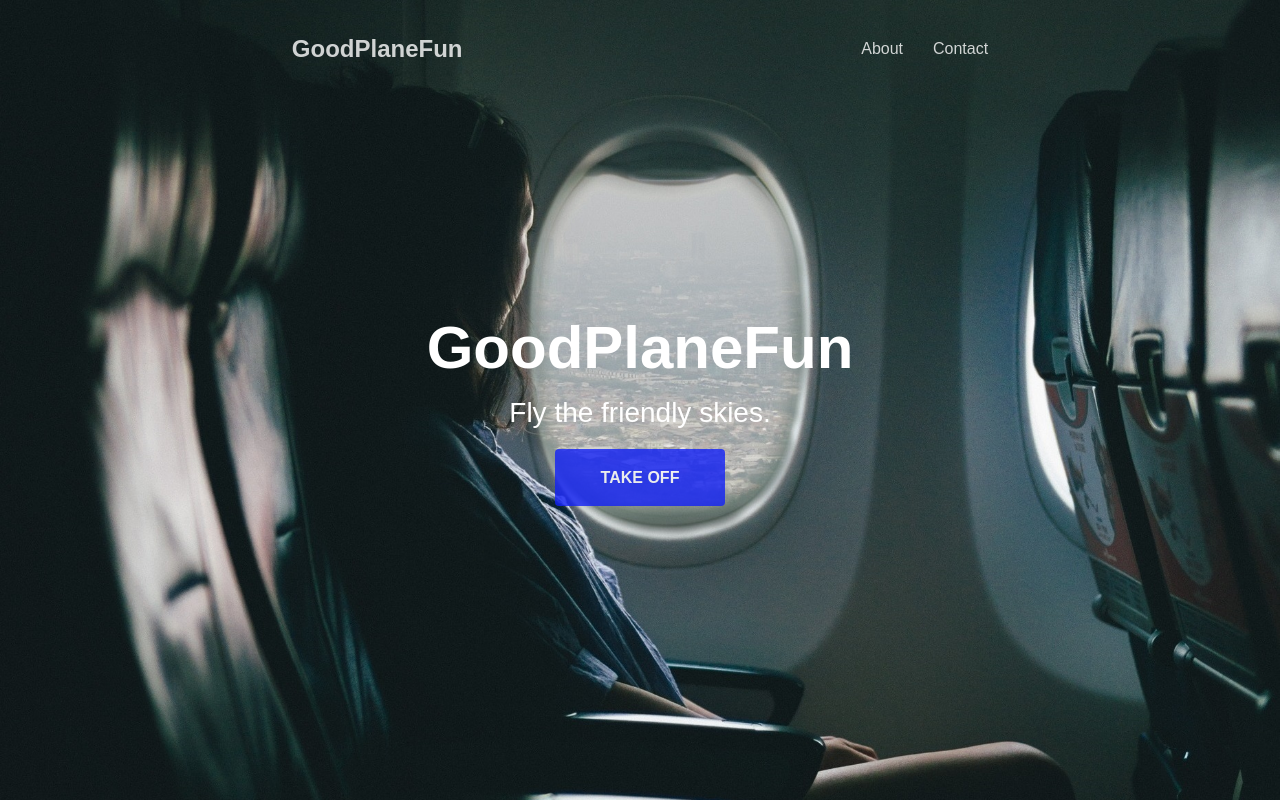
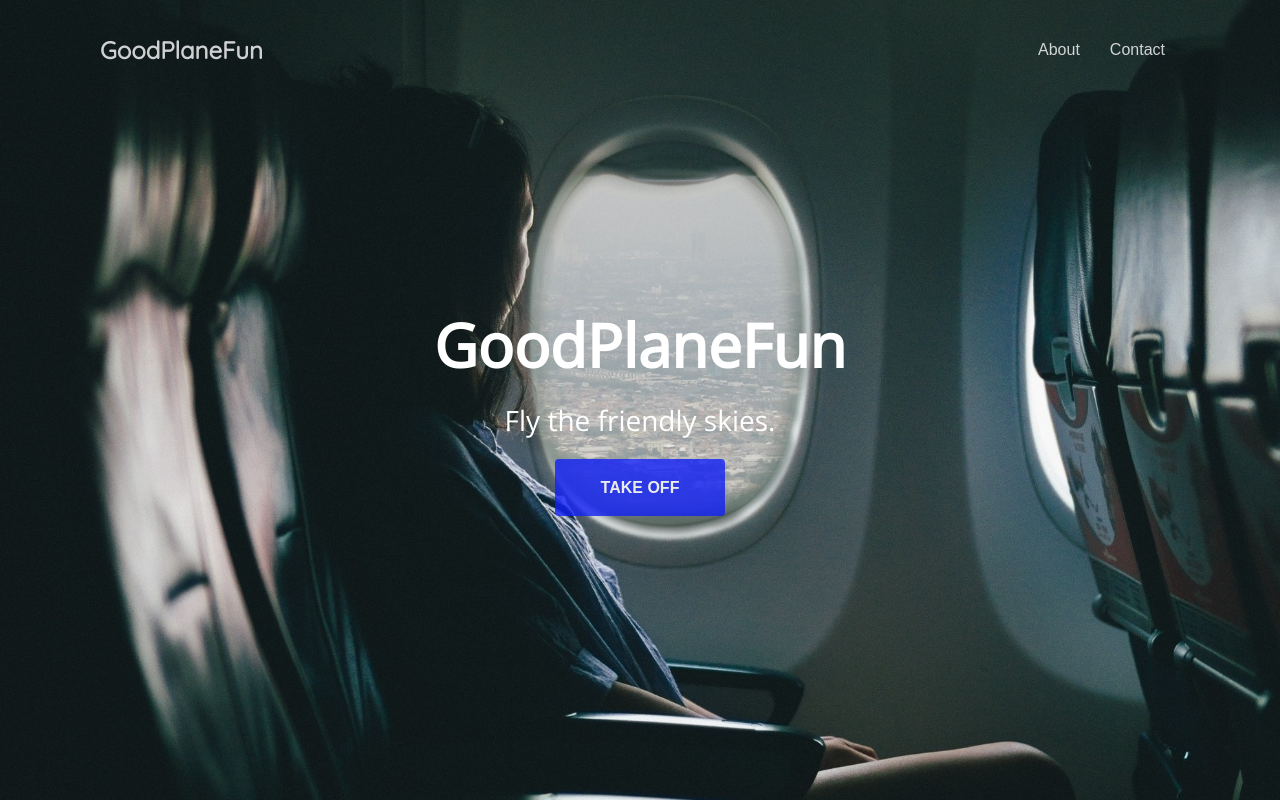
Before and after one commit to tomrobey/tomrobey.github.io, a plain HTML site: page index.html in a window 1280 px wide. Shown: the top 802 px of the page. Drawn offline with nearby package versions, Linux system fonts and the light colour scheme; a script that the page names is missing.

Commit message:
Update main.css

```diff
--- a/main.css
+++ b/main.css
@@ -9,14 +9,14 @@ html {
     color: #555;
 }
 
-nav {
+ul, nav {
     list-style: none;
 }
 
 a {
     text-decoration: none;
     opacity: .8;
-    font: #fff;
+    /* font: #fff; */
     color: inherit;
     cursor: pointer;
 
@@ -31,7 +31,6 @@ a.btn{
 	border-radius: 4px;
 	text-transform: uppercase;
 	background-color: rgb(18, 33, 247);
-/* 	background-color: rgb(216, 125, 6); */
 	font-weight: 800;
 	text-align: center;
 }
@@ -50,7 +49,26 @@ section {
     align-items: center;
     padding: 100px;
 }
+/* @media (max-width: 1000px){
+
+	section{
+		padding: 100px 50px;
+	}
+
+}
+
+@media (max-width: 600px){
+
+	section{
+		padding: 80px 30px;
+	}
+
+} */
+
+
+
 section h3.title {
+    color: orange;
     text-transform: capitalize;
     font: bold 60px 'Open Sans', sans-serif;
     margin-bottom: 30px;
@@ -65,13 +83,22 @@ section p {
     margin-bottom: 30px;
     text-align: center;
 }
+/* ul.grid{
+	width: 100%;
+	display: flex;
+	flex-wrap: wrap;
+	justify-content: center;
+} */
 
 
 header {
     position: absolute;
+    top: 0;
+    left: 0;
+    z-index: 10;
     width: 100%;
     display: flex;
-    justify-content: space-around;
+    justify-content: space-between;
     align-items: center;
     padding: 35px 100px 0;
     animation: fadein 1s .5s forwards;
@@ -85,20 +112,43 @@ header {
     }
 }
 
-
 header h2 {
-    font-family: sans-serif;
+	font-family: 'Quicksand', sans-serif;
 }
 
 header nav {
     display: flex;
-    margin-right: -15px;
+    /* margin-right: -15px; */
 }
 
 header nav li {
     margin: 0 15px;
 }
 
+/* header nav li:first-child{
+	margin-left: 0;
+}
+
+header nav li:last-child{
+	margin-right: 0;
+} */
+
+/* @media (max-width: 1000px){
+	header{
+		padding: 20px 50px;
+	}
+}
+
+
+@media (max-width: 700px){
+	header{
+		flex-direction: column;
+	}
+
+	header h2{
+		margin-bottom: 15px;
+	}
+} */
 
 .hero {
     position: relative;
@@ -118,14 +168,27 @@ header nav li {
     z-index: -1;
     background-color: #555;
 }
+/* hero .background-image:after{
+	content: '';
+	position: absolute;
+	top: 0;
+	left: 0;
+	width: 100%;
+	height: 100%;
+	background-color: #414a4f;
+	opacity: 0.75;
+} */
+
+
+
 
 .hero h1 {
-    font: bold 60px sans-serif;
+	font: bold 60px 'Open Sans', sans-serif;
     margin-bottom: 15px;
     }
 
 .hero h3 {
-    font: normal 28px sans-serif;
+	font: normal 28px 'Open Sans', sans-serif;
     margin-bottom: 40px;
 }
 
@@ -146,3 +209,23 @@ header nav li {
         margin: 0;
     }
 }
+
+/* @media (max-width: 800px){
+
+	.hero{
+		min-height: 600px;
+	}
+
+	.hero h1{
+		font-size: 48px;
+	}
+
+	.hero h3{
+		font-size: 24px;
+	}
+
+	.hero a.btn{
+		padding: 15px 40px;
+	}
+
+} */
```
